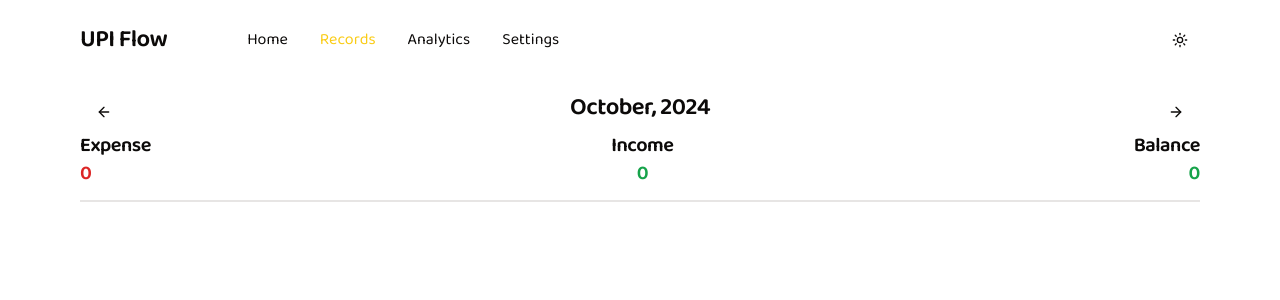
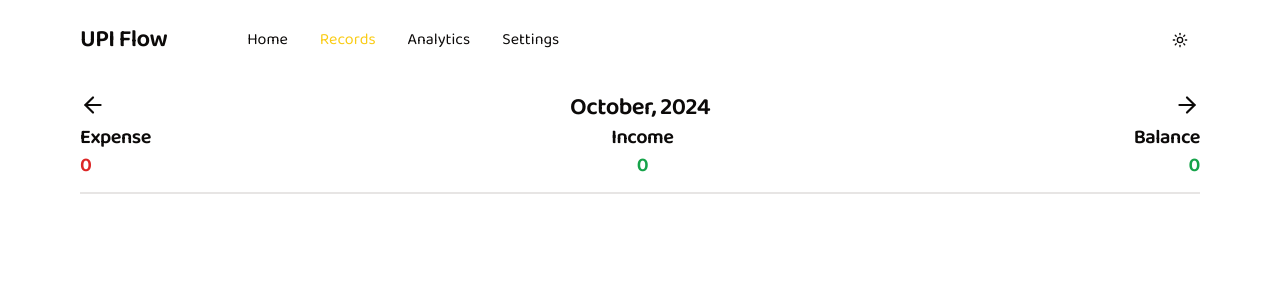
Before and after one commit to ManjiCoder/UPI-Flow, a React (Vite) app: page /records in a window 1280 px wide. Shown: the top 300 px of the page. Built offline with nearby package versions, Linux system fonts and the light colour scheme.

Commit message:
receiver

```diff
--- a/src/components/ShowRecords.tsx
+++ b/src/components/ShowRecords.tsx
@@ -10,7 +10,6 @@ import {
   LucideCornerUpRight,
 } from 'lucide-react';
 import { useMemo, useState } from 'react';
-import { Button } from './ui/button';
 
 export default function ShowRecords() {
   const data = useAppSelector((state) => state.payments);
@@ -59,13 +58,9 @@ export default function ShowRecords() {
     <div className='pb-6'>
       <header className='flex  py-3 flex-col sticky top-0 backdrop-blur-sm border-b-2 mb-4'>
         <h3 className='flex border-none justify-between'>
-          <Button variant='ghost' onClick={decreamentYearMonth}>
-            <ArrowLeft />
-          </Button>
+          <ArrowLeft role='button' size={26} onClick={decreamentYearMonth} />
           {format(new Date(yearMonth), 'MMMM, yyyy')}
-          <Button variant='ghost' onClick={incrementYearMonth}>
-            <ArrowRight />
-          </Button>
+          <ArrowRight role='button' size={26} onClick={incrementYearMonth} />
         </h3>
         <h4 className='flex justify-between'>
           <div className='flex flex-col text-left'>
@@ -103,7 +98,9 @@ export default function ShowRecords() {
               </h5>
               {item.map((row: Transaction) => {
                 // @ts-ignore
-                const [_, receiver, msg] = row.details?.split('/');
+                let [_, receiver, msg, info] = row.details?.split('/');
+                receiver = /[a-z]/i.test(receiver) ? receiver : info;
+
                 return (
                   <section className='flex py-2 items-center justify-between border-t'>
                     <div className='flex space-x-2 items-center'>
```
